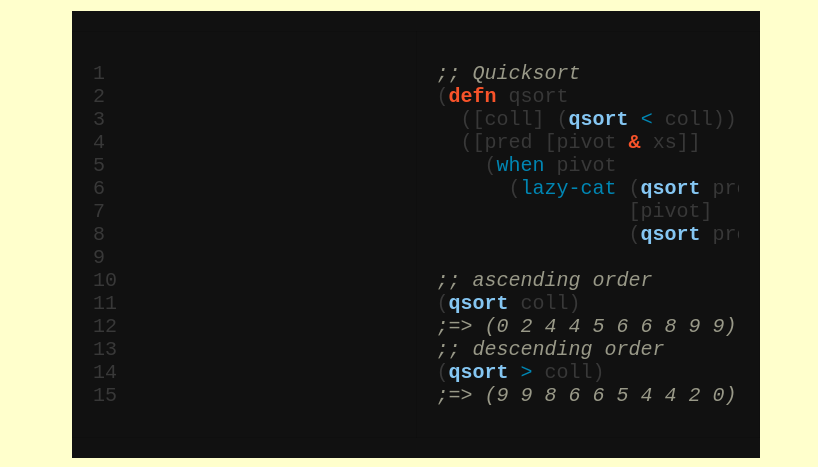
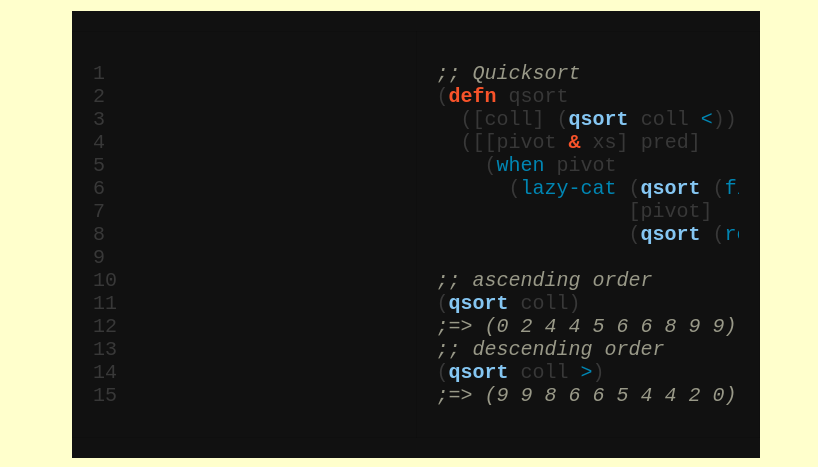
Before and after one commit to ChuitoChan/ChuitoChan.github.io, a Jekyll site: the page built from _posts/2015-07-26-quicksort-in-clojure.md, in a window 1280 px wide and 900 px high, scrolled down 3221 px. Shown: the part 152-619 px from the top of the window, without its empty margins (224-1042 px from the left). Built offline with Jekyll 4.4.1, drawn with Linux system fonts in a browser that asks for light colours; nearby versions of some CDN libraries.

Commit message:
Update 2015-07-26-quicksort-in-clojure.md

```diff
--- a/_posts/2015-07-26-quicksort-in-clojure.md
+++ b/_posts/2015-07-26-quicksort-in-clojure.md
@@ -96,18 +96,18 @@
 {% highlight clojure linenos %}
 ;; Quicksort
 (defn qsort
-  ([coll] (qsort < coll))
-  ([pred [pivot & xs]]
+  ([coll] (qsort coll <))
+  ([[pivot & xs] pred]
     (when pivot
-      (lazy-cat (qsort pred (filter #(pred % pivot) xs))
+      (lazy-cat (qsort (filter #(pred % pivot) xs) pred)
                 [pivot]
-                (qsort pred (remove #(pred % pivot) xs))))))
+                (qsort (remove #(pred % pivot) xs) pred)))))
 
 ;; ascending order
 (qsort coll)
 ;=> (0 2 4 4 5 6 6 8 9 9)
 ;; descending order
-(qsort > coll)
+(qsort coll >)
 ;=> (9 9 8 6 6 5 4 4 2 0)
 {% endhighlight clojure %}
 <br>
```
Also changed, not shown: other parts of _posts/2015-07-26-quicksort-in-clojure.md (+1 -1 lines).
